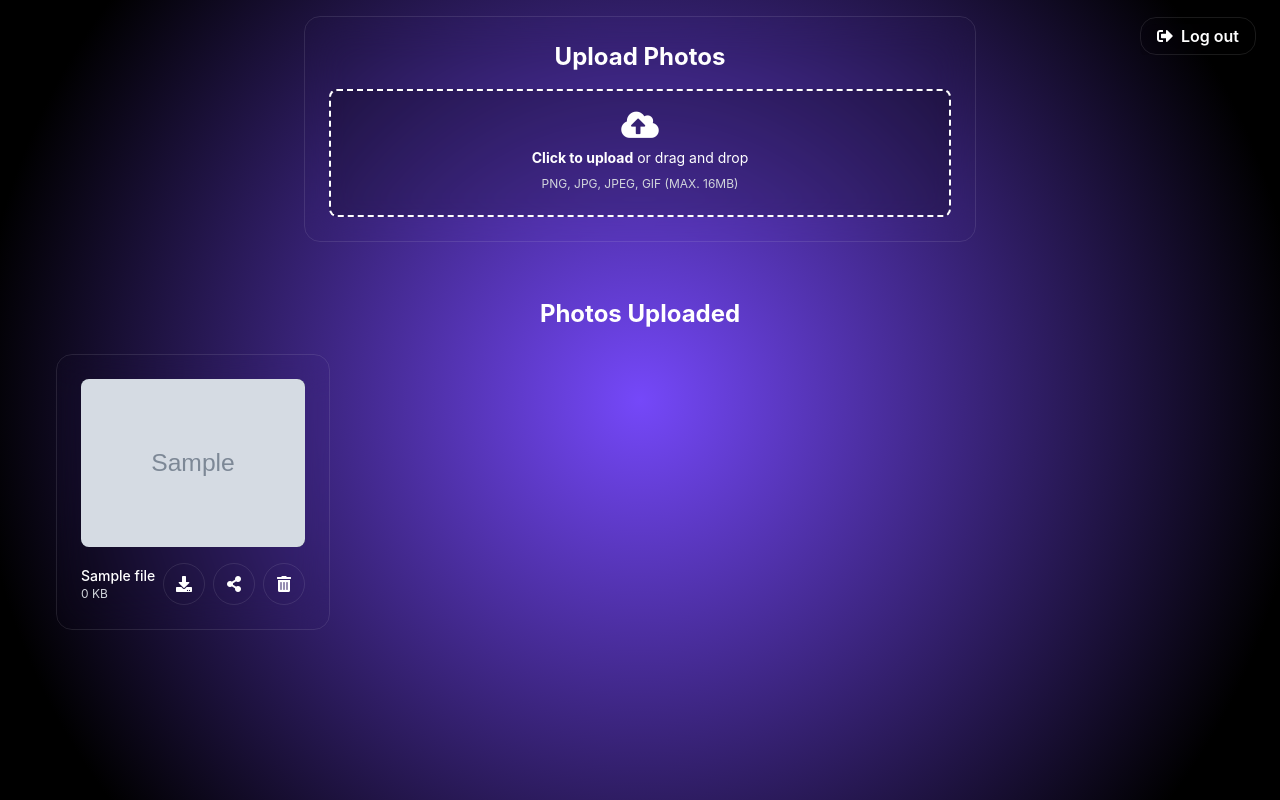
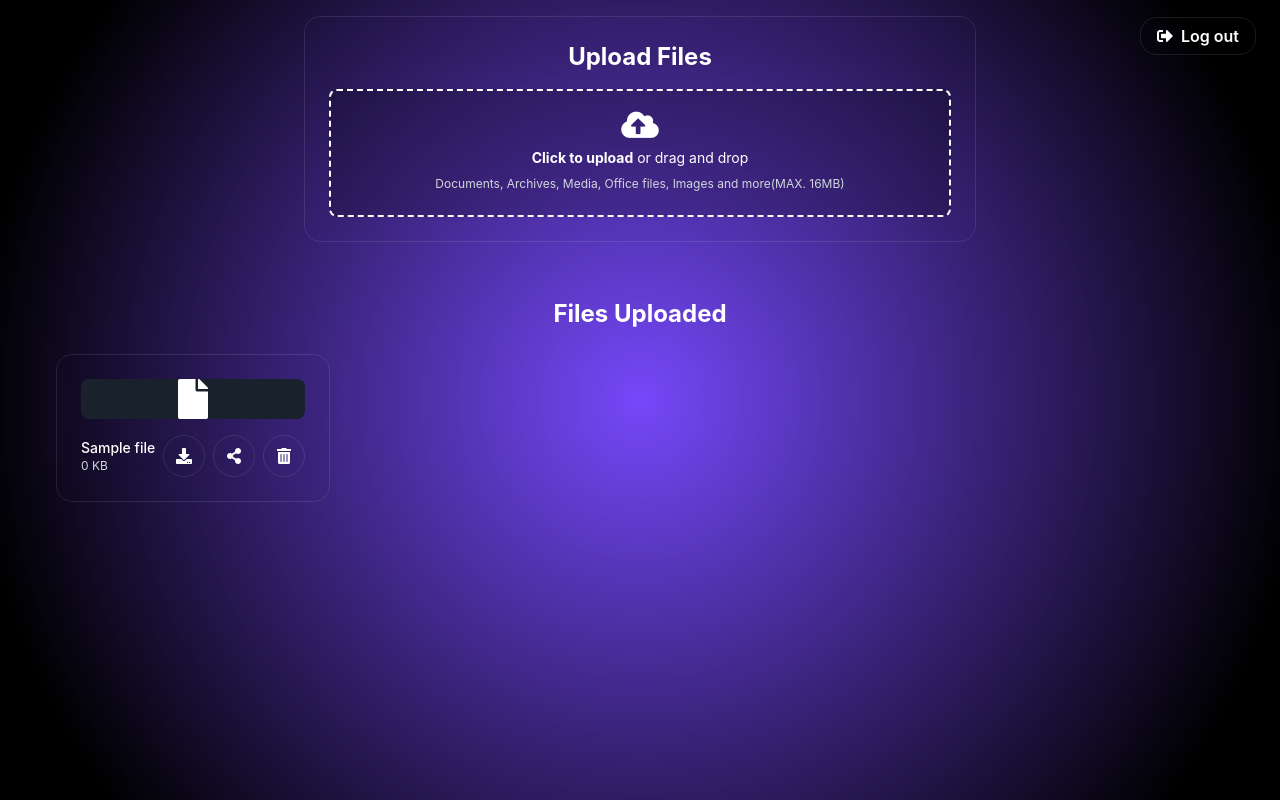
Before and after one commit to davidrumbaut620/SecureUpload-Flask-Server, a Flask app: template templates/dashboard.html in a window 1280 px wide. Run offline with Flask 3, Linux system fonts and the light colour scheme; the template is opened without the code that fills it: most values are stand-ins (such as "Sample title", 1, 10 or a date in 2020); grey boxes marked "Sample" are stand-in pictures; parts of the project's set-up code (start-up, migrations or seed data) failed here and were passed over; some libraries are stand-ins or nearby versions.

Commit message:
Update dashboard.html

```diff
--- a/templates/dashboard.html
+++ b/templates/dashboard.html
@@ -3,9 +3,28 @@
 {% block content %}
 
 <style>
+    .file-name {
+        max-width: 150px;
+        white-space: nowrap;
+        overflow: hidden;
+        text-overflow: ellipsis;
+    }
 
+    .file-preview {
+        width: 100%;
+        height: 100%;
+        display: flex;
+        align-items: center;
+        justify-content: center;
+        background-color: rgba(0, 0, 0, 0.2);
+    }
 
+    .file-icon {
+        font-size: 2.5rem;
+        color: white;
+    }
 </style>
+
 <div class="container mx-auto px-4 pt-4">
     <!-- Botón de cerrar sesión para PC -->
     <div class="hidden md:block fixed top-6 right-6 z-50">
@@ -16,16 +35,16 @@
 
     <!-- Sección de carga de archivos -->
     <div class="bg-blur-uploader rounded-2xl p-6 mb-8 max-w-2xl mx-auto">
-        <h2 class="text-2xl font-bold mb-4 text-white text-center">Upload Photos</h2>
+        <h2 class="text-2xl font-bold mb-4 text-white text-center">Upload Files</h2>
         <form id="uploadForm" class="space-y-4">
             <div class="flex items-center justify-center w-full">
                 <label for="fileInput" class="flex flex-col items-center justify-center w-full h-32 border-2 border-white border-dashed rounded-lg cursor-pointer bg-black bg-opacity-20 hover:bg-opacity-30 transition-all duration-300">
                     <div class="flex flex-col items-center justify-center pt-5 pb-6">
                         <i class="fas fa-cloud-upload-alt text-3xl text-white mb-2"></i>
                         <p class="mb-2 text-sm text-white text-center"><span class="font-bold">Click to upload</span> or drag and drop</p>
-                        <p class="text-xs text-gray-300 text-center">PNG, JPG, JPEG, GIF (MAX. 16MB)</p>
+                        <p class="text-xs text-gray-300 text-center">Documents, Archives, Media, Office files, Images and more(MAX. 16MB)</p>
                     </div>
-                    <input id="fileInput" type="file" class="hidden" multiple accept=".png,.jpg,.jpeg,.gif"/>
+                    <input id="fileInput" type="file" class="hidden" multiple accept=".png,.jpg,.jpeg,.gif,.pdf,.doc,.docx,.txt,.zip,.rar,.mp3,.mp4,.xls,.xlsx,.ppt,.pptx,.csv"/>
                 </label>
             </div>
             <div id="uploadProgress" class="hidden">
@@ -37,20 +56,44 @@
         </form>
     </div>
 
-    <!-- Galería de imágenes -->
+    <!-- Galería de archivos -->
     <div class="bg-blur rounded-2xl p-6">
-        <h2 class="text-2xl font-bold mb-6 text-white text-center">Photos Uploaded</h2>
+        <h2 class="text-2xl font-bold mb-6 text-white text-center">Files Uploaded</h2>
         <div id="gallery" class="grid grid-cols-1 sm:grid-cols-2 md:grid-cols-3 lg:grid-cols-4 gap-6">
             {% for file in files %}
             <div class="file-card group relative" data-filename="{{ file.name }}">
                 <div class="aspect-w-1 aspect-h-1 overflow-hidden rounded-lg bg-gray-800 cursor-pointer gallery-image" onclick="openGalleryModal('{{ file.url }}', '{{ file.name }}')">
+                    {% if file.name.lower().endswith(('.jpg', '.jpeg', '.png', '.gif', '.webp')) %}
                     <img src="{{ file.url }}"
                          alt="{{ file.name }}"
                          class="object-cover w-full h-full transform transition-transform duration-300 group-hover:scale-105"/>
+                    {% else %}
+                    <div class="file-preview">
+                        {% if file.name.lower().endswith('.pdf') %}
+                        <i class="fas fa-file-pdf file-icon"></i>
+                        {% elif file.name.lower().endswith(('.doc', '.docx')) %}
+                        <i class="fas fa-file-word file-icon"></i>
+                        {% elif file.name.lower().endswith(('.xls', '.xlsx', '.csv')) %}
+                        <i class="fas fa-file-excel file-icon"></i>
+                        {% elif file.name.lower().endswith(('.ppt', '.pptx')) %}
+                        <i class="fas fa-file-powerpoint file-icon"></i>
+                        {% elif file.name.lower().endswith(('.zip', '.rar')) %}
+                        <i class="fas fa-file-archive file-icon"></i>
+                        {% elif file.name.lower().endswith(('.mp3', '.wav')) %}
+                        <i class="fas fa-file-audio file-icon"></i>
+                        {% elif file.name.lower().endswith(('.mp4', '.avi', '.mov')) %}
+                        <i class="fas fa-file-video file-icon"></i>
+                        {% elif file.name.lower().endswith('.txt') %}
+                        <i class="fas fa-file-alt file-icon"></i>
+                        {% else %}
+                        <i class="fas fa-file file-icon"></i>
+                        {% endif %}
+                    </div>
+                    {% endif %}
                 </div>
                 <div class="mt-4 flex justify-between items-center">
                     <div class="text-white">
-                        <p class="text-sm font-medium truncate">{{ file.name }}</p>
+                        <p class="text-sm font-medium file-name" title="{{ file.name }}">{{ file.name }}</p>
                         <p class="text-xs text-gray-300">{{ (file.size / 1024)|round|int }} KB</p>
                     </div>
                     <div class="flex space-x-2">
@@ -176,7 +219,7 @@ document.addEventListener('DOMContentLoaded', function() {
         }
 
         if (uploaded === totalFiles) {
-            uploadStatus.textContent = '¡Images uploaded successfully!';
+            uploadStatus.textContent = '¡Files uploaded successfully!';
             setTimeout(() => {
                 uploadProgress.classList.add('hidden');
                 fileInput.value = '';
```
